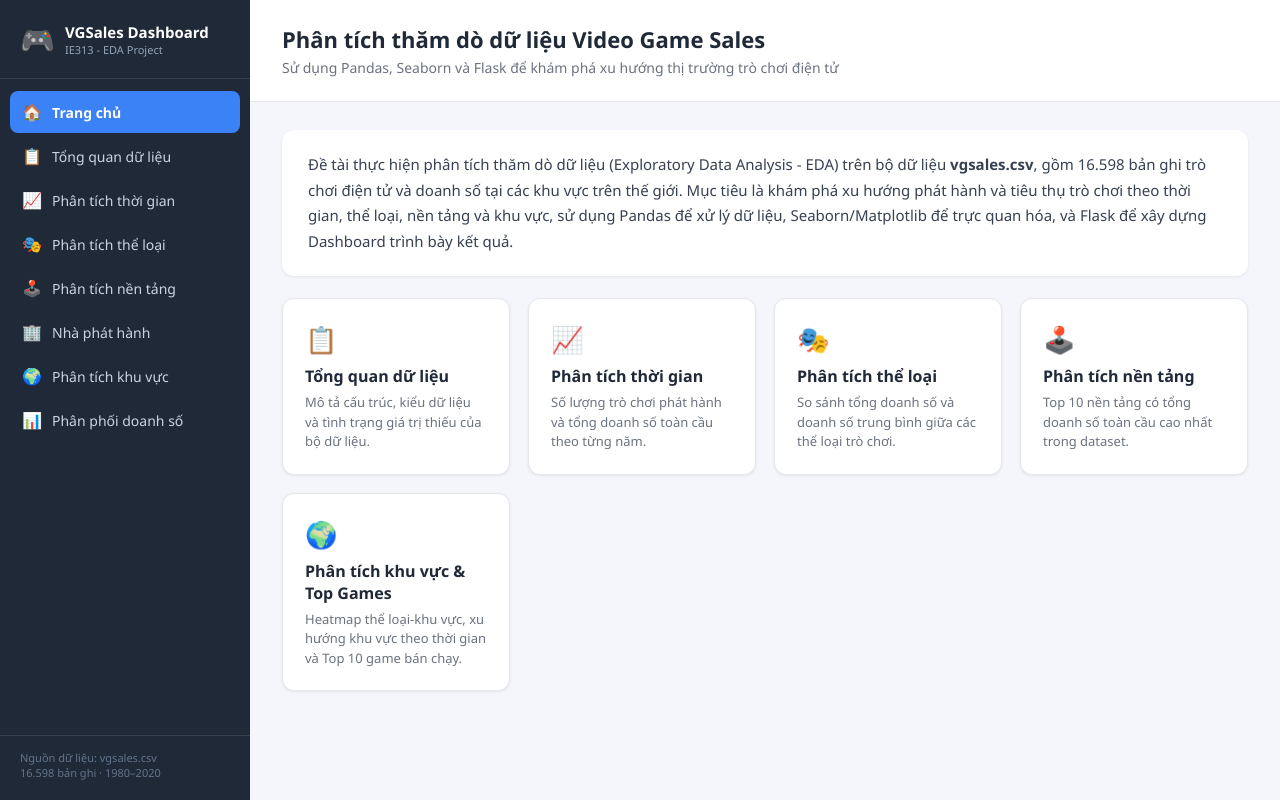
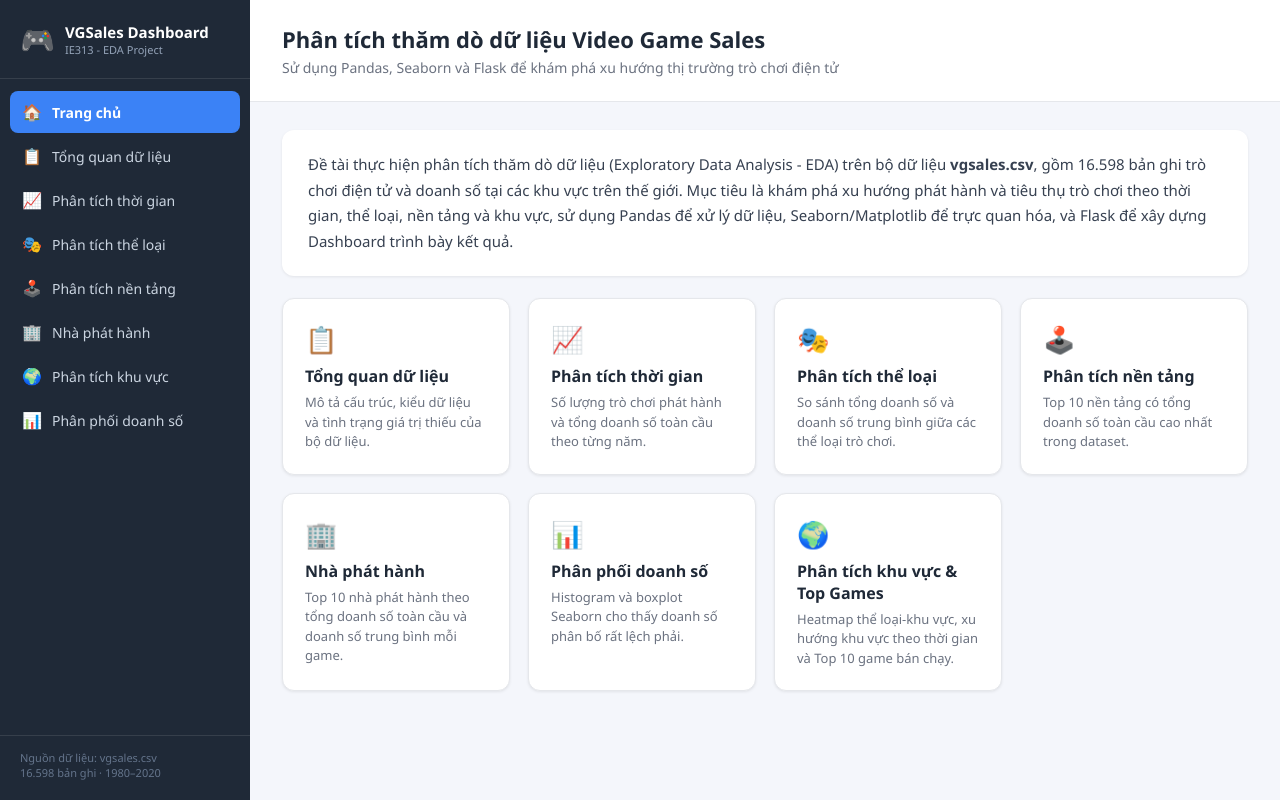
Before and after one commit to NguyenTanDat-SDer/IE313_25410185-25410186-25410210, a Flask app: page / in a window 1280 px wide. Run offline with Flask 3, Linux system fonts and the light colour scheme; parts of the project's set-up code (start-up, migrations or seed data) failed here and were passed over.

Commit message:
Update index.html

```diff
--- a/Video_Game_Sales_IE313/templates/index.html
+++ b/Video_Game_Sales_IE313/templates/index.html
@@ -36,6 +36,16 @@
         <h3>Phân tích nền tảng</h3>
         <p>Top 10 nền tảng có tổng doanh số toàn cầu cao nhất trong dataset.</p>
     </a>
+    <a href="{{ url_for('analysis.publisher_analysis') }}" class="feature-card">
+        <div class="feature-icon">🏢</div>
+        <h3>Nhà phát hành</h3>
+        <p>Top 10 nhà phát hành theo tổng doanh số toàn cầu và doanh số trung bình mỗi game.</p>
+    </a>
+    <a href="{{ url_for('analysis.distribution_analysis') }}" class="feature-card">
+        <div class="feature-icon">📊</div>
+        <h3>Phân phối doanh số</h3>
+        <p>Histogram và boxplot Seaborn cho thấy doanh số phân bố rất lệch phải.</p>
+    </a>
     <a href="{{ url_for('analysis.region_analysis') }}" class="feature-card">
         <div class="feature-icon">🌍</div>
         <h3>Phân tích khu vực &amp; Top Games</h3>
```
